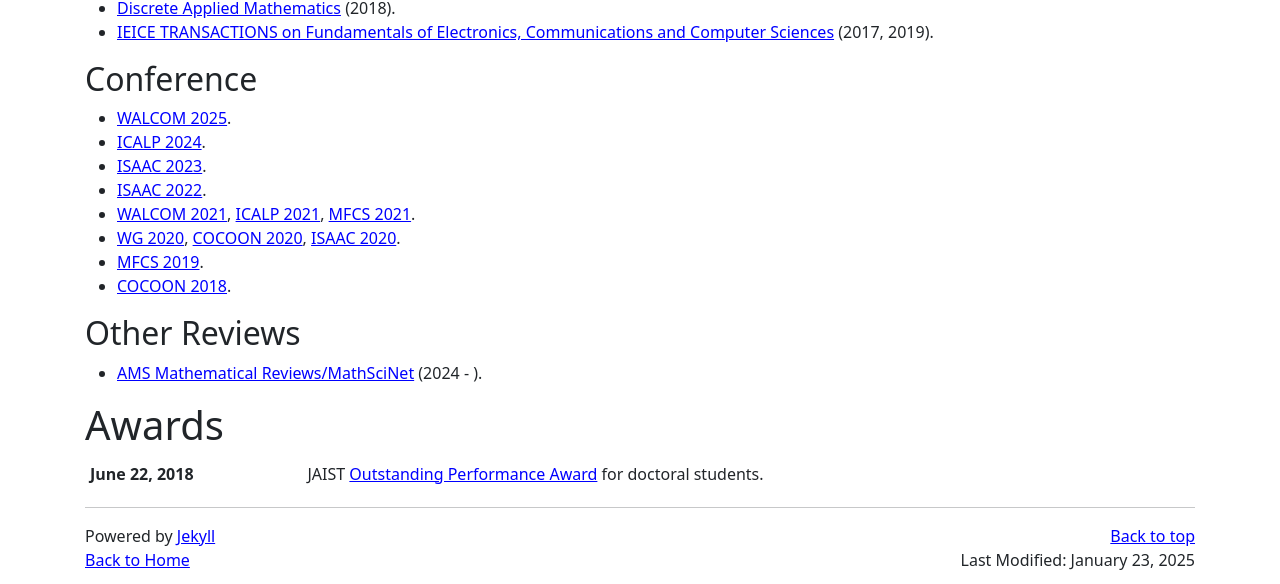
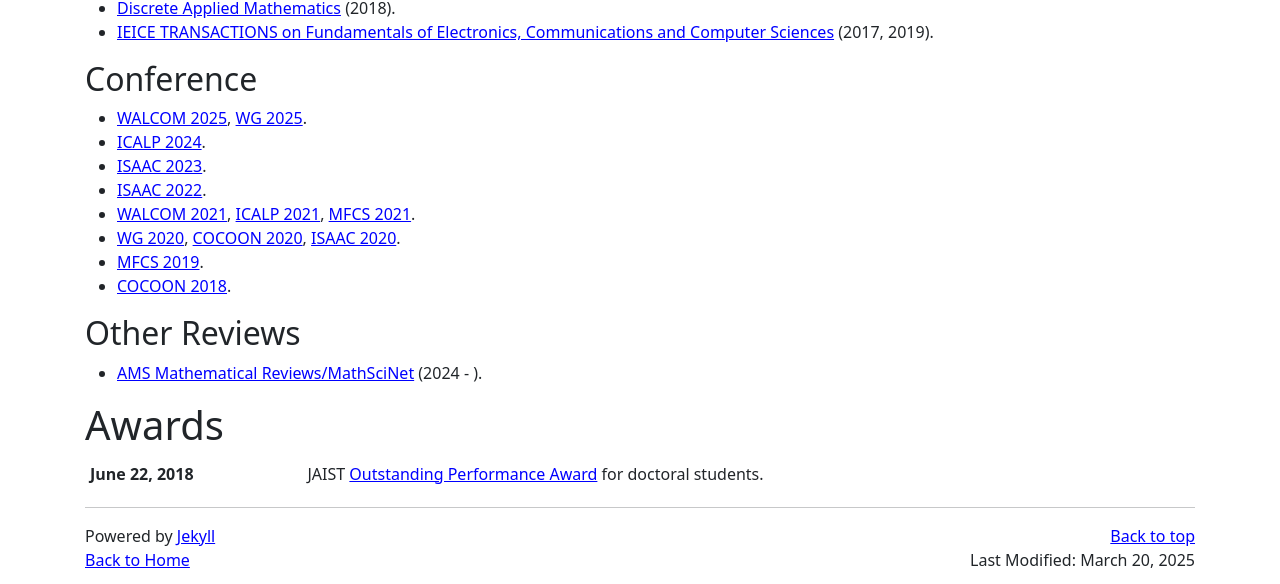
Before and after one commit to hoanganhduc/hoanganhduc.github.io, a Jekyll site: the page built from activities.md, in a window 1280 px wide. Shown: the part 1210-1794 px from the top of the page. Built offline with Jekyll 4.4.1, drawn with Linux system fonts in a browser that asks for light colours; nearby versions of some CDN libraries; a style sheet for code colours, icons or effects is not loaded.

Commit message:
Updated @ 2025-03-20  11:15:11 ICT

```diff
--- a/activities.md
+++ b/activities.md
@@ -3,7 +3,7 @@ layout: default
 title: "Activities"
 permalink: /activities/
 <!--mathjax: true-->
-last_modified_at: 2025-01-23
+last_modified_at: 2025-03-20
 description: This page contains a list of Duc A. Hoang's research activities
 keywords: activities, grant, visit, review, research, Duc A. Hoang
 ---
@@ -55,7 +55,7 @@ keywords: activities, grant, visit, review, research, Duc A. Hoang
 
 ## Conference
 
-* [WALCOM 2025](https://tcsuestc.com/walcom2025/).
+* [WALCOM 2025](https://tcsuestc.com/walcom2025/), [WG 2025](https://algo.uni-trier.de/wg2025/).
 * [ICALP 2024](https://compose.ioc.ee/icalp2024/).
 * [ISAAC 2023](https://www.kurims.kyoto-u.ac.jp/isaac/isaac2023/).
 * [ISAAC 2022](https://isa.hanyang.ac.kr/isaac2022/).
```
Also changed, not shown: 1 other file.
